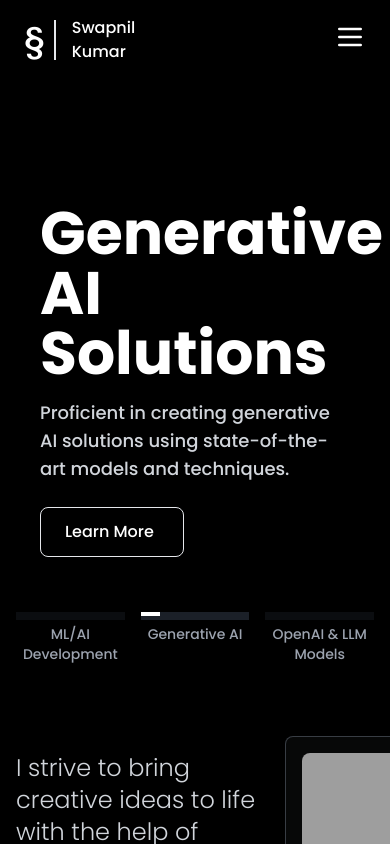
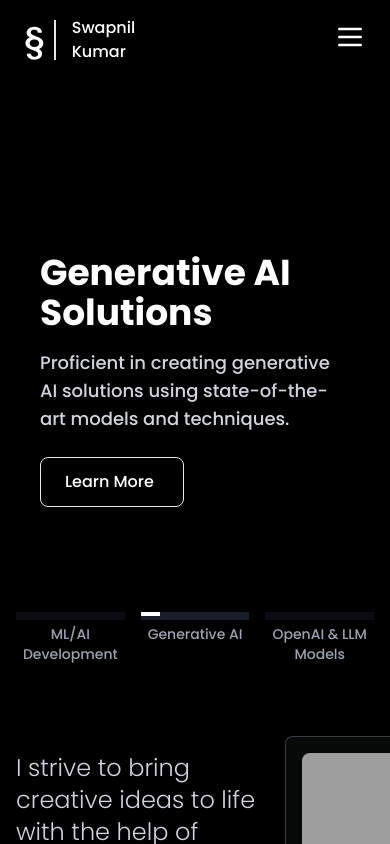
Before and after one commit to swappybizz/swapnil, a Next.js app: page / in a window 390 px wide. Shown: the top 844 px of the page. Built offline with nearby package versions, Linux system fonts and the light colour scheme; grey boxes are pictures that could not be loaded.

Commit message:
Update slide title font size in HeroCarousel component

```diff
--- a/components/Cara.jsx
+++ b/components/Cara.jsx
@@ -16,7 +16,7 @@ const slides = [
     link: '#'
   },
   {
-    title: 'OpenAI & LL Powered Applications',
+    title: 'OpenAI & LLM Powered Applications',
     description: 'Skilled in leveraging OpenAI and large language models to build intelligent applications.',
     mini_description: 'OpenAI & LLM Models',
     // image: 'https://picsum.photos/200/300?grayscale',
@@ -63,7 +63,7 @@ export default function HeroCarousel() {
           >
             {/* <img src={slide.image} alt={slide.title} className="w-full h-full object-cover grayscale" /> */}
             <div className="absolute inset-0 bg-black bg-opacity-70 flex flex-col justify-center px-10 text-white">
-              <h1 className="text-6xl md:text-[6rem] font-semibold mb-4">{slide.title}</h1>
+              <h1 className="md:text-6xl text-4xl md:text-[6rem] font-semibold mb-4">{slide.title}</h1>
               <p className="text-lg mb-6 text-gray-300">{slide.description}</p>
               <a href={slide.link} className="px-6 py-3 w-36 border text-white  rounded-lg hover:bg-gray-100">
                 Learn More
```
